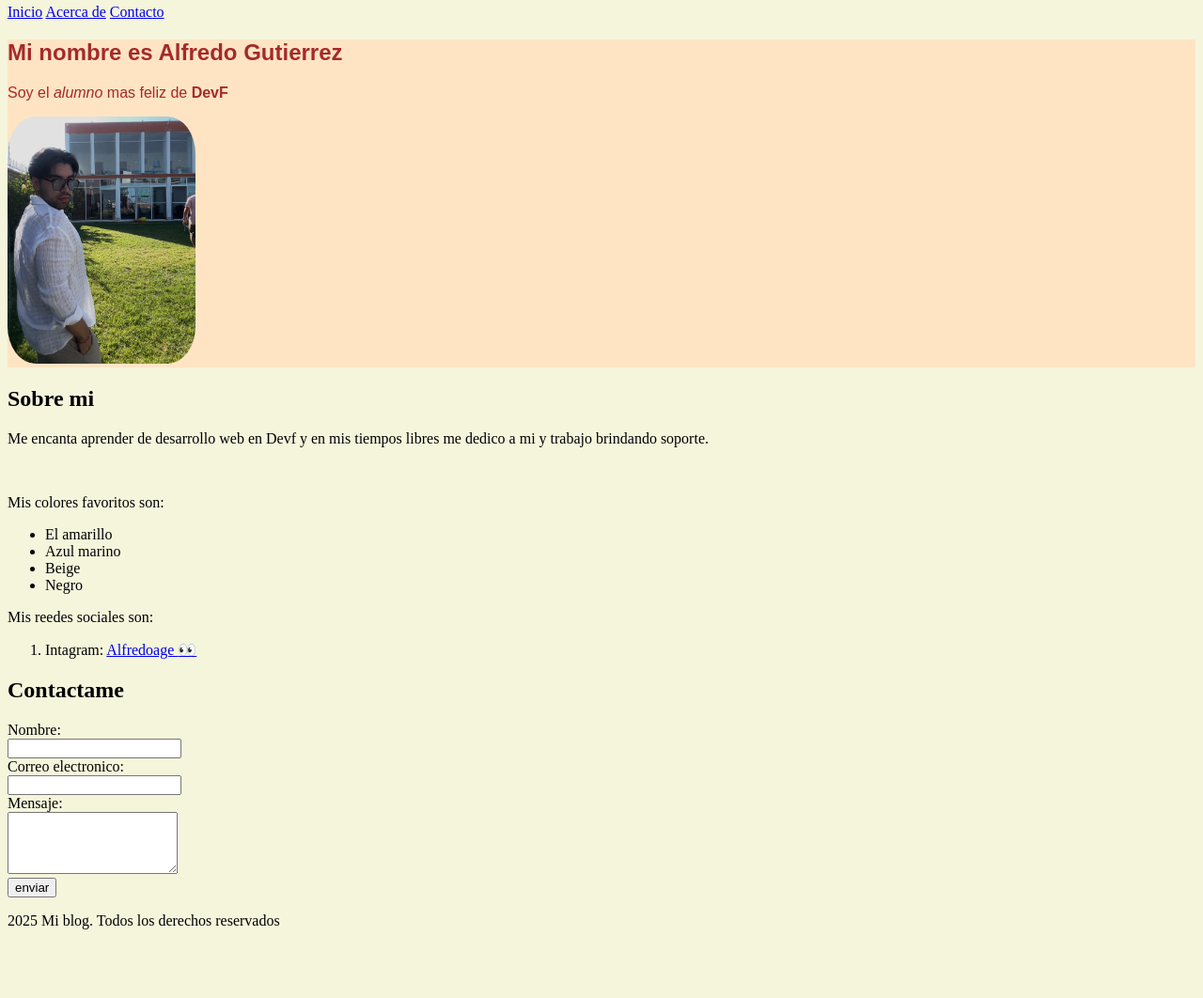
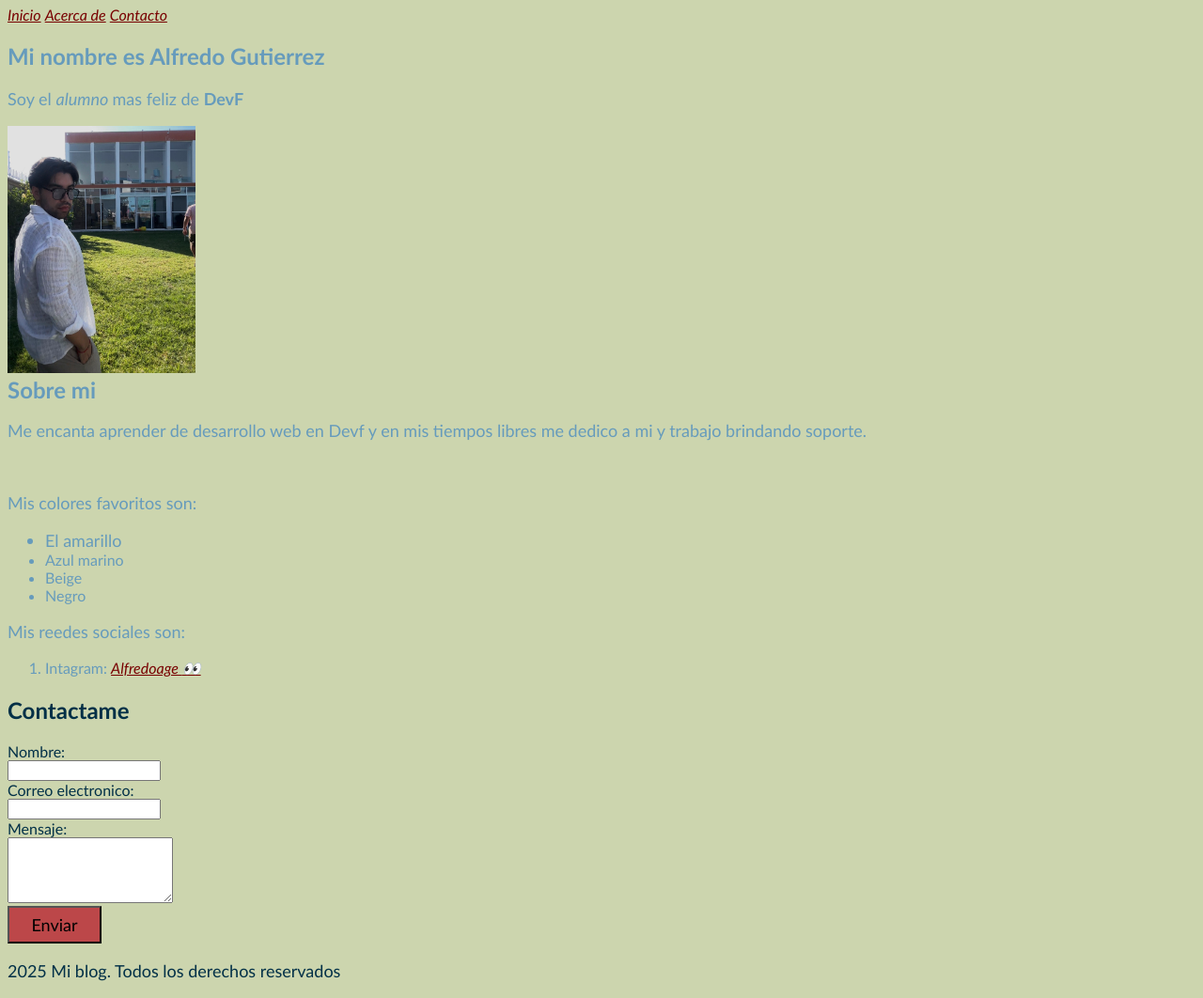
Before and after one commit to agealfredo/Mi-primer-HTML, a plain HTML site: page index.html in a window 1280 px wide. Shown: the part 76-1138 px from the top of the page at 94% size. Before the commit the page ends 1081 px from the top, so only its background shows below. Drawn offline with Linux system fonts and the light colour scheme.

Commit message:
Feat: se jugaron con varios estilos para personalizar la pagina web utilizando CSS

```diff
--- a/index.html
+++ b/index.html
@@ -8,9 +8,9 @@
     <title>Mi blog</title>
 </head>
 <body>
-    <header>
+    <header class="mi-clase">
         <h1>Bienvenidos a mi blog</h1>
-        <nav>
+        <nav class="mi-clase">
             <a href="inicio">Inicio</a>
             <a href="sobre-mi">Acerca de</a>
             <a href="contactame">Contacto</a>
@@ -23,13 +23,13 @@
             <img src="./src/img/IMG_0427.jpeg" alt="Fotografia del alumno Alfredo Gutierrez">
         </section>
     </main>
-    <div id="sobre-mi">
-        <h2>Sobre mi</h2>
+    <div id="sobre-mi" class="mi-clase">
+        <h2 class="mi-clase">Sobre mi</h2>
         <p>Me encanta aprender de desarrollo web en Devf y en mis tiempos libres me dedico a mi y trabajo brindando soporte.</p>
         <br>
         <p>Mis colores favoritos son:</p>
         <ul>
-            <li>El amarillo</li>
+            <li id="mi-id">El amarillo</li>
             <li>Azul marino</li>
             <li>Beige</li>
             <li>Negro</li>
@@ -51,7 +51,7 @@
         <input type="email" id="email" name="email" required><br>
         <label for="mensaje">Mensaje:</label><br>
         <textarea id="mensaje" name="mensaje" rows="4" required></textarea><br>
-        <input type="submit" value="enviar"><br>
+        <button type="submit">Enviar</button>
     </form>
 
     <footer>
--- a/src/img/css/style.css
+++ b/src/img/css/style.css
@@ -1,12 +1,51 @@
+*{
+    font-family: 'Gill Sans', 'Gill Sans MT', Calibri, 'Trebuchet MS', sans-serif;
+}
+
+
 body {
-    background-color: beige;
+    background-color: #ccd5ae;
+    color: #023047;
 }
+
+/*Estilo para todos los parrafos (etiqueta p)*/
+p {
+    font-size: 18px;
+    font-family: 'Gill Sans', 'Gill Sans MT', Calibri, 'Trebuchet MS', sans-serif;
+}
+
+/*Estilo para la clase "mi-clase" esto va dentro de la etiqueta en el atributo class="mi-clase"*/
+.mi-clase{
+      color: #669bbc;
+      display: inline;
+
+}
+/* Estilo para la clase id "mi-id" esto va dentro de la etiqueta en el atributo id="mi-id"*/
+#mi-id{
+    font-size: large;
+}
+
 .start {
-    font-family: Arial, Helvetica, sans-serif;
-    background-color: bisque;
-    color: brown;
+     color: #669bbc;
+}
+
+/*Estilo para los enlaces dentro de la clase "mi-clase" combinacion */
+.mi-clase a{
+     font-style: oblique;
+     text-align: center;
+      color: #780000;
 }
 img {
     width: 200px;
-    border-radius: 15%;
+
 }
+button{
+    width: 100px;
+    height: 40px;
+    font-size: large;
+    background-color: #bc4749;
+}
+button:hover{
+    background-color: #003049;
+    color: white;
+}
```
Also changed, not shown: 3 other files.
